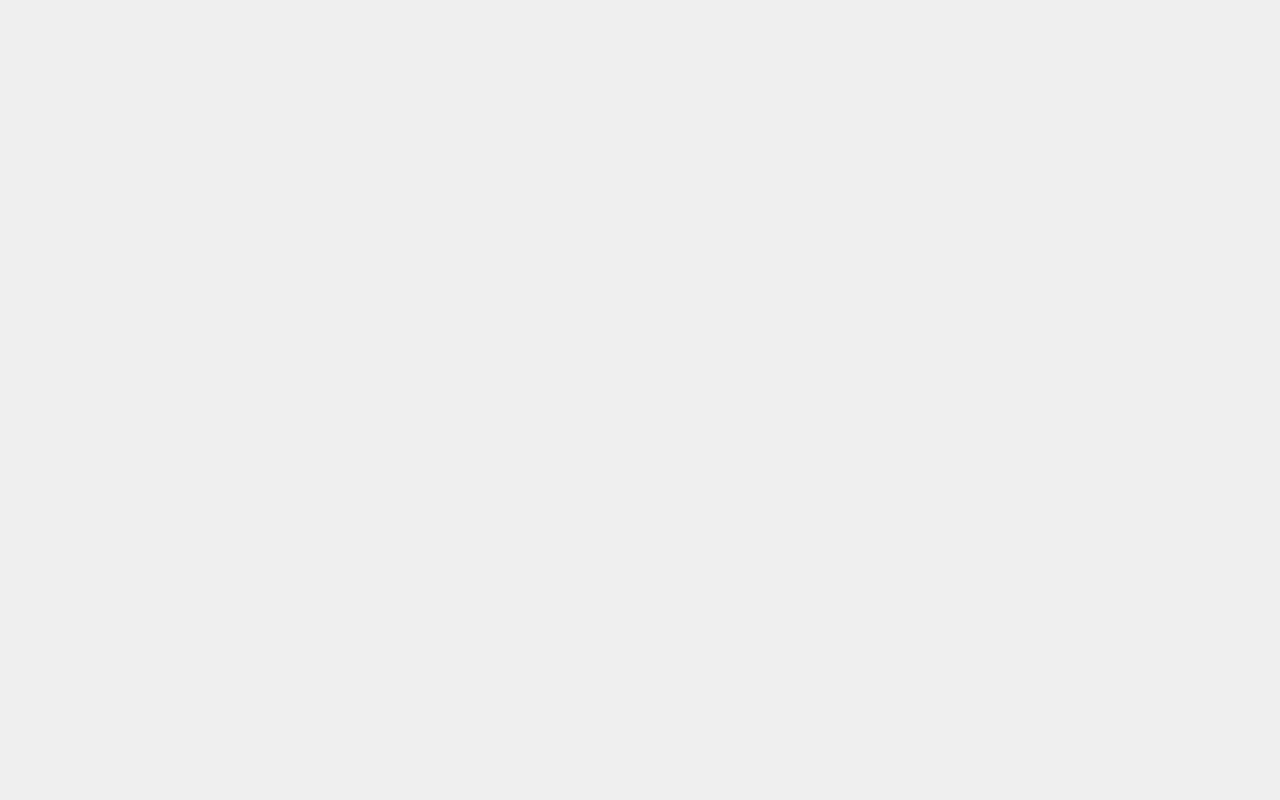
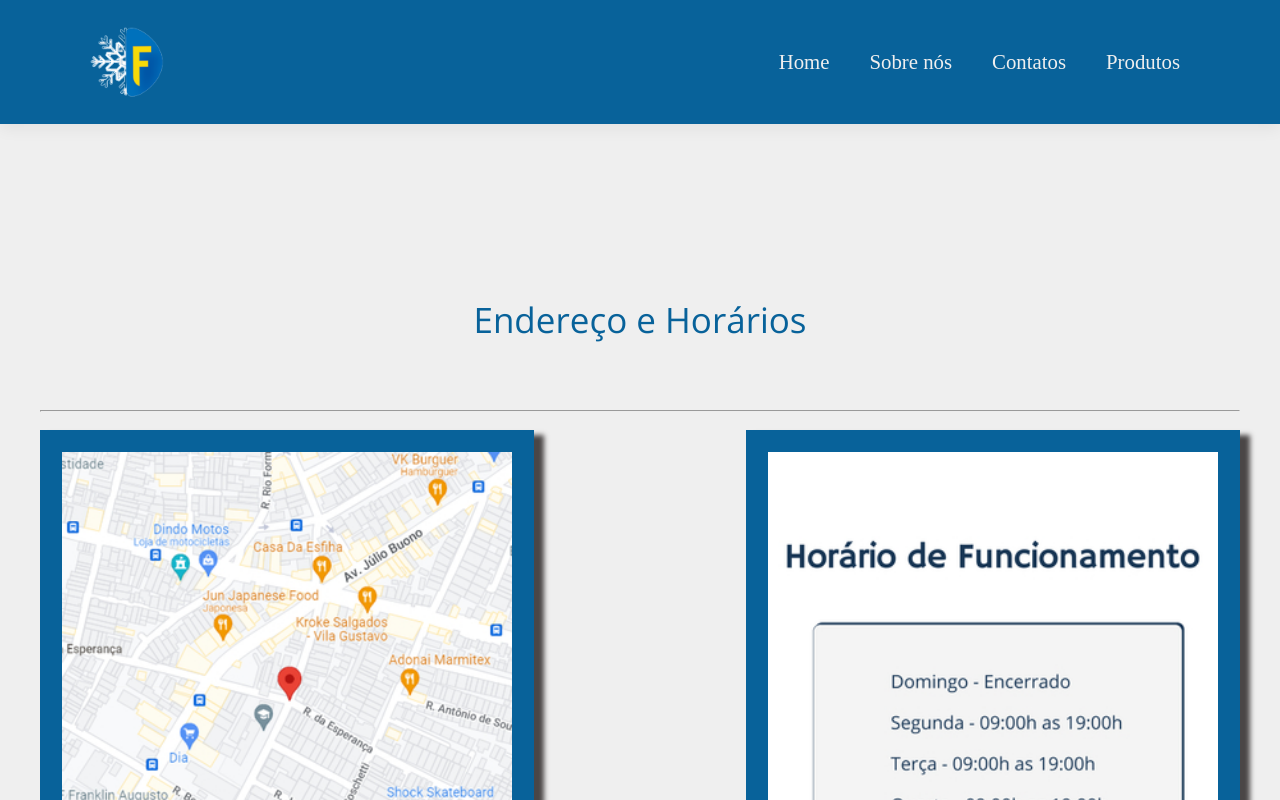
Before and after one commit to Mrnho1/empresa, a React (Create React App) app in the folder gakuler/: page /empresa/Contacts.jsx in a window 1280 px wide. Before the commit this address had no page. Shown: the top 800 px of the page. Built offline with nearby package versions, Linux system fonts and the light colour scheme.

Commit message:
rotas arrumadas

```diff
--- a/gakuler/src/App.js
+++ b/gakuler/src/App.js
@@ -11,9 +11,9 @@ function App() {
       <Router>
         <Routes>
           <Route path='/empresa' element={<Home/>}/>
-          <Route path='/gakuler/src/components/pages/Company.jsx' element={<Company/>}/>
-          <Route path='/gakuler/src/components/pages/Contacts.jsx' element={<Contacts/>}/>
-          <Route path='/gakuler/src/components/pages/Products.jsx' element={<Products/>}/>
+          <Route path='/empresa/Company.jsx' element={<Company/>}/>
+          <Route path='/empresa/Contacts.jsx' element={<Contacts/>}/>
+          <Route path='/empresa/Products.jsx' element={<Products/>}/>
         </Routes>
       </Router>
     </div>
--- a/gakuler/src/components/pages/Navbar.jsx
+++ b/gakuler/src/components/pages/Navbar.jsx
@@ -22,9 +22,9 @@ class Navbar extends Component{
                         <ul id="navbar"
                         className={this.state.clicked ? "#navbar active": "#navbar"}>
                         <li><a href="/empresa">Home</a></li>
-                        <li><a href="/gakuler/src/components/pages/Company.jsx">Sobre nós</a></li>
-                        <li><a href="/gakuler/src/components/pages/Contacts.jsx">Contatos</a></li>
-                        <li><a href="/gakuler/src/components/pages/Products.jsx">Produtos</a></li>
+                        <li><a href="/empresa/Company.jsx">Sobre nós</a></li>
+                        <li><a href="/empresa/Contacts.jsx">Contatos</a></li>
+                        <li><a href="/empresa/Products.jsx">Produtos</a></li>
                         </ul>
                     </div>
                     {/* divisão para criar o botão de navegação mobile */}
```
